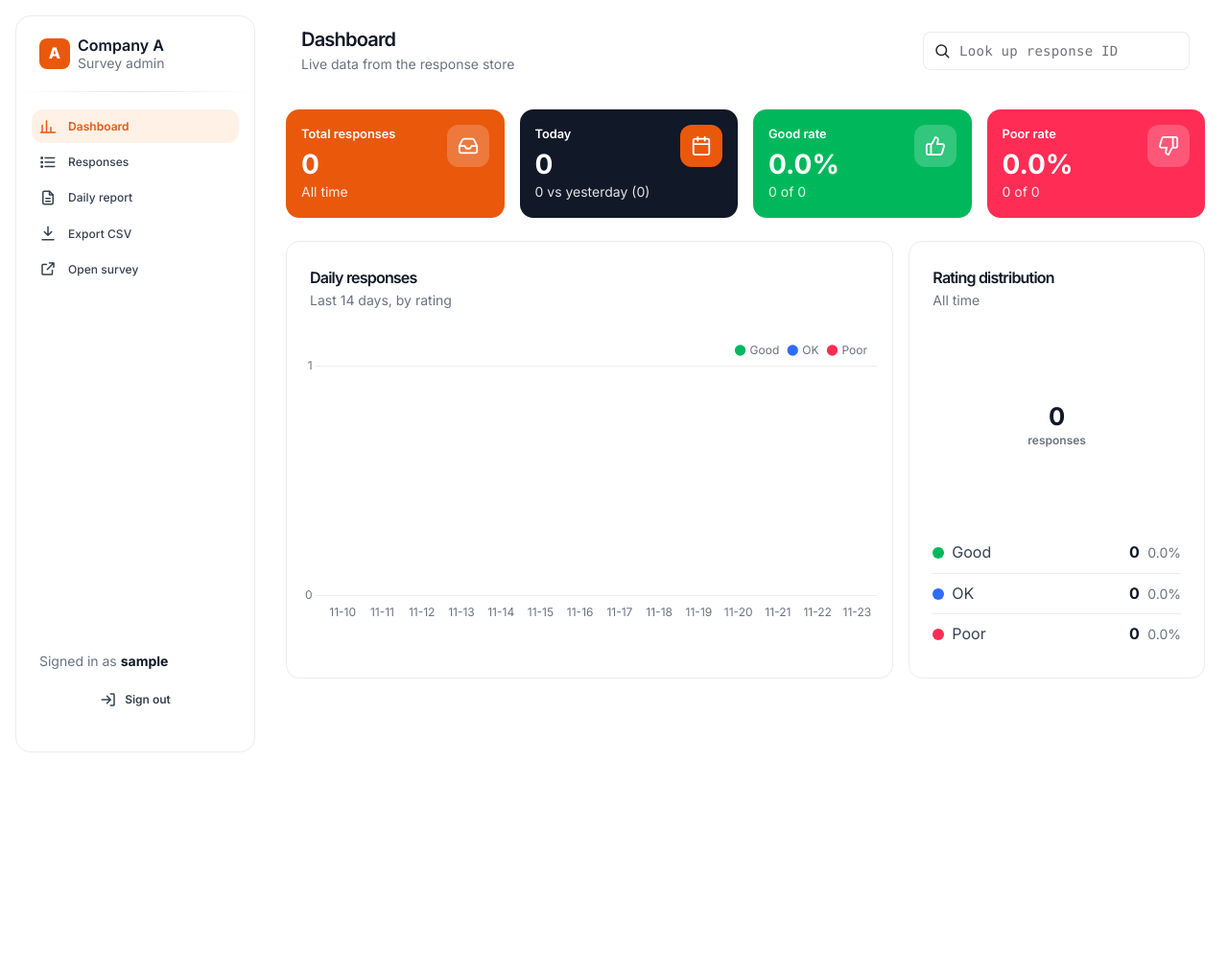
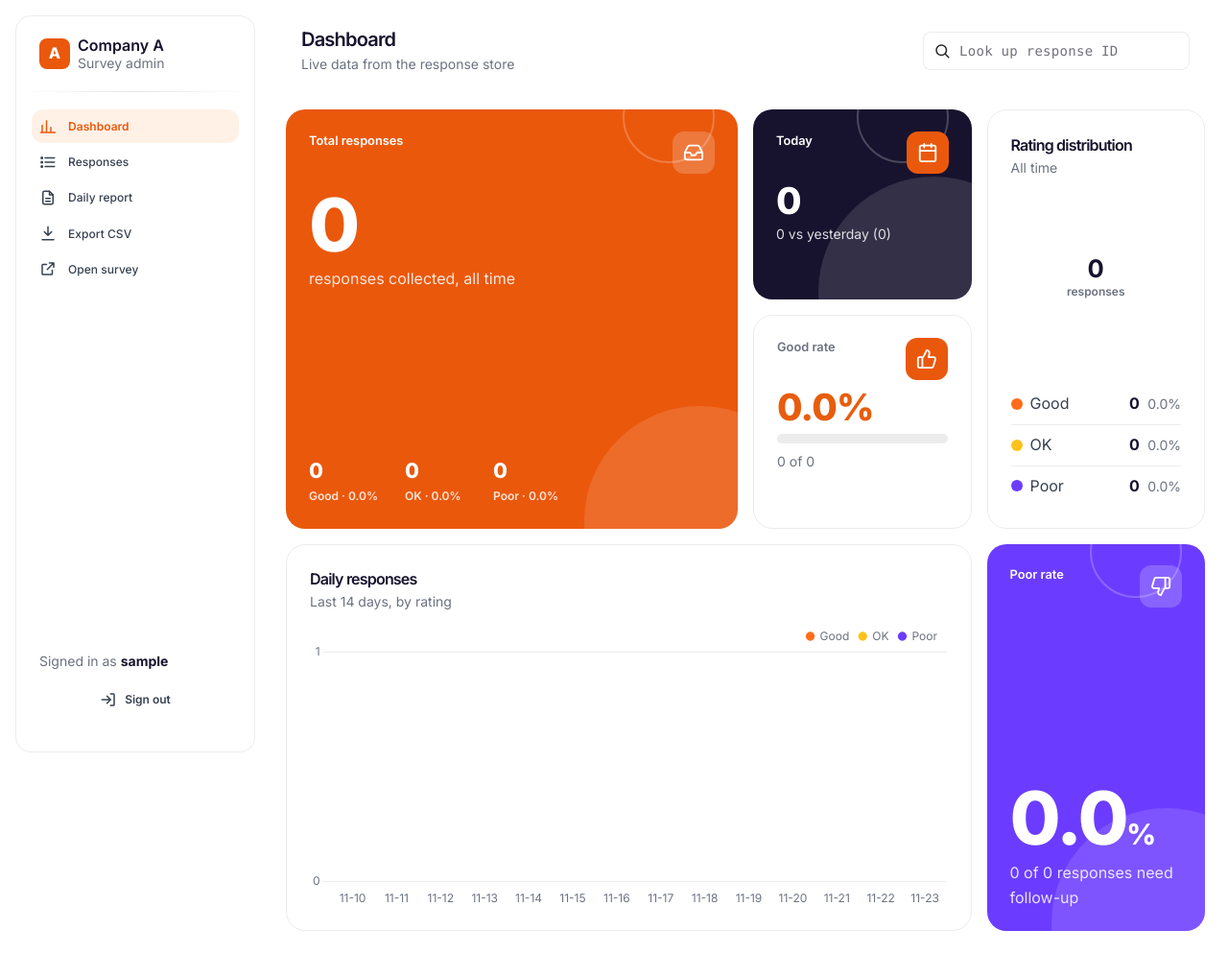
Before and after one commit to FanL9/swe309-cloud-survey, a Flask app: page /staff/ in a window 1280 px wide. Shown: the whole page at 96% size. Before the commit the page ends 784 px from the top, so only its background shows below. Run offline with Flask 3, Linux system fonts and the light colour scheme; the visitor is signed in with stand-in values (Sample User, id 1); data that the repository does not hold is empty; some libraries are stand-ins or nearby versions.

Commit message:
Redesign dashboard and report as bento layouts with orange, sunflower and violet palette

```diff
--- a/app/frontend/static/css/theme.css
+++ b/app/frontend/static/css/theme.css
@@ -11,17 +11,19 @@
   --brand: #ea580c;          /* orange: buttons, active nav, links, hero card */
   --brand-hover: #c2410c;
   --brand-soft: #fff1e6;     /* only for selected / hover backgrounds */
-  /* Rating colours, matched to the orange's saturation so none looks
-     washed out next to it. Orange vs electric blue is the strongest
-     complementary clash; green and hot red keep their usual meaning. */
-  --good: #00b85c;           /* vivid green */
-  --ok: #2e6bff;             /* electric blue */
-  --poor: #ff2d55;           /* hot red */
-  --good-text: var(--good);
-  --ok-text: var(--ok);
-  --poor-text: var(--poor);
+  /* Rating palette: no traffic lights. A warm family built on the brand
+     orange (orange -> sunflower) against one cool electric violet, plus a
+     violet-black ink. Orange and violet are near-complementary, so they
+     clash hard on white while still feeling like one system. */
+  --good: #ff6b1a;           /* bright orange */
+  --ok: #ffc21a;             /* sunflower yellow */
+  --ok-ink: #3d2c00;         /* text on yellow */
+  --poor: #6b3cff;           /* electric violet */
+  --good-text: #e85d0c;
+  --ok-text: #b07d00;
+  --poor-text: #5a2ee6;
   --muted: #9ca3af;          /* gray-400 */
-  --ink: #111827;            /* near black: headings, the dark card */
+  --ink: #17132e;            /* violet-black: headings, the dark block */
   --text: #374151;           /* gray-700: body text */
   --text-soft: #6b7280;      /* gray-500: secondary text */
   --line: #ececec;           /* borders */
@@ -131,7 +133,8 @@ a:hover { color: var(--brand-hover); }
 }
 /* Solid fill, white text and dot: same treatment as the orange buttons. */
 .badge-good { background-color: var(--good) !important; color: #fff; }
-.badge-ok   { background-color: var(--ok) !important; color: #fff; }
+.badge-ok   { background-color: var(--ok) !important; color: var(--ok-ink); }
+.badge-ok::before { background: var(--ok-ink) !important; opacity: 0.8; }
 .badge-poor { background-color: var(--poor) !important; color: #fff; }
 .badge-rating::before { background: rgba(255, 255, 255, 0.9); }
 .progress { background-color: var(--line); box-shadow: none; height: 8px; border-radius: 999px; }
@@ -214,6 +217,83 @@ a:hover { color: var(--brand-hover); }
 .tone-ok { background: var(--ok); }
 .tone-poor { background: var(--poor); }
 .tone-ink .stat-icon { background: var(--brand); }
+.tone-ok, .tone-ok .stat-label, .tone-ok .stat-value, .tone-ok p,
+.tone-ok .stat-value span { color: var(--ok-ink) !important; }
+.tone-ok .stat-sub { color: rgba(61, 44, 0, 0.8) !important; }
+.tone-ok .stat-icon { background: rgba(61, 44, 0, 0.12); }
+
+/* --- Bento layout: tiles of different sizes that interlock ---------------- */
+.bento { display: grid; gap: 1rem; grid-template-columns: repeat(4, minmax(0, 1fr)); }
+.bento-dash {
+  grid-template-areas:
+    "hero  hero  today dist"
+    "hero  hero  good  dist"
+    "trend trend trend poor";
+}
+.bento-report {
+  grid-template-areas:
+    "hero good good ok"
+    "hero mix  poor poor";
+}
+.a-hero { grid-area: hero; } .a-today { grid-area: today; } .a-good { grid-area: good; }
+.a-ok { grid-area: ok; } .a-poor { grid-area: poor; } .a-dist { grid-area: dist; }
+.a-trend { grid-area: trend; } .a-mix { grid-area: mix; }
+
+.tile {
+  position: relative; overflow: hidden;
+  border-radius: 1.25rem; padding: 1.4rem 1.5rem;
+  background: #fff; border: 1px solid var(--line);
+  display: flex; flex-direction: column; min-width: 0;
+}
+.tile-solid { border: 0; color: #fff; }
+.tile.tone-brand { background: var(--brand); }
+.tile.tone-ink { background: var(--ink); }
+.tile.tone-good { background: var(--good); }
+.tile.tone-ok { background: var(--ok); }
+.tile.tone-poor { background: var(--poor); }
+.tile-solid h2, .tile-solid .stat-label, .tile-solid .stat-value, .tile-solid p { color: inherit !important; }
+.tile-solid .stat-sub { opacity: 0.85; }
+/* Flat decorative circles break up the rectangles (no gradients). */
+.tile-solid::after {
+  content: ""; position: absolute; pointer-events: none;
+  width: 15rem; height: 15rem; border-radius: 50%;
+  right: -5rem; bottom: -7rem; background: rgba(255, 255, 255, 0.12);
+}
+.tile-solid::before {
+  content: ""; position: absolute; pointer-events: none;
+  width: 6rem; height: 6rem; border-radius: 50%;
+  right: 1.5rem; top: -2.5rem; border: 2px solid rgba(255, 255, 255, 0.22);
+}
+.tile.tone-ok { color: var(--ok-ink); }
+.tile.tone-ok::after { background: rgba(255, 255, 255, 0.35); }
+.tile.tone-ok::before { border-color: rgba(61, 44, 0, 0.15); }
+.tile > * { position: relative; z-index: 1; }
+
+.tile-head { display: flex; align-items: flex-start; justify-content: space-between; gap: 0.75rem; }
+.tile .stat-icon { background: rgba(255, 255, 255, 0.2); }
+.tile:not(.tile-solid) .stat-icon { background: var(--brand); }
+.tile.tone-ink .stat-icon { background: var(--brand); }
+.tile.tone-ok .stat-icon { background: rgba(61, 44, 0, 0.12); color: var(--ok-ink); }
+.mega { font-size: clamp(3rem, 6vw, 5rem); font-weight: 800; line-height: 1; letter-spacing: -0.03em; }
+.big { font-size: 2.4rem; font-weight: 800; line-height: 1.05; letter-spacing: -0.02em; }
+.tile-foot { margin-top: auto; }
+.mini-stats { display: flex; gap: 1.75rem; flex-wrap: wrap; }
+.mini-stats div { min-width: 4rem; }
+.mini-stats strong { display: block; font-size: 1.35rem; font-weight: 800; line-height: 1.1; }
+.mini-stats span { font-size: 0.75rem; font-weight: 600; opacity: 0.85; }
+.meter { height: 10px; border-radius: 999px; background: var(--line); overflow: hidden; }
+.meter > span { display: block; height: 100%; border-radius: 999px; }
+
+@media (max-width: 1199.98px) {
+  .bento { grid-template-columns: repeat(2, minmax(0, 1fr)); }
+  .bento-dash { grid-template-areas: "hero hero" "today good" "trend trend" "dist poor"; }
+  .bento-report { grid-template-areas: "hero hero" "good ok" "poor poor" "mix mix"; }
+}
+@media (max-width: 575.98px) {
+  .bento { grid-template-columns: minmax(0, 1fr); }
+  .bento-dash { grid-template-areas: "hero" "today" "good" "trend" "dist" "poor"; }
+  .bento-report { grid-template-areas: "hero" "good" "ok" "poor" "mix"; }
+}
 
 /* Total in the middle of the doughnut */
 .chart-center {
--- a/app/frontend/static/js/dashboard.js
+++ b/app/frontend/static/js/dashboard.js
@@ -25,9 +25,12 @@
           label: r,
           data: data.series[r],
           backgroundColor: palette[r],
-          borderRadius: 4,
+          // White gaps between stacked segments give a cleaner, tiled look.
+          borderColor: "#fff",
+          borderWidth: 2,
+          borderRadius: 6,
           borderSkipped: false,
-          maxBarThickness: 28,
+          maxBarThickness: 30,
         };
       }),
     },
@@ -57,14 +60,16 @@
         data: data.distribution,
         backgroundColor: ratings.map(function (r) { return palette[r]; }),
         borderColor: "#fff",
-        borderWidth: 3,
+        borderWidth: 4,
+        borderRadius: 8,
+        spacing: 2,
         hoverOffset: 4,
       }],
     },
     options: {
       responsive: true,
       maintainAspectRatio: false,
-      cutout: "70%",
+      cutout: "68%",
       plugins: { legend: { display: false } },
     },
   });
--- a/app/frontend/templates/staff/dashboard.html
+++ b/app/frontend/templates/staff/dashboard.html
@@ -5,49 +5,47 @@
 {% block heading %}Dashboard{% endblock %}
 {% block subheading %}Live data from the response store{% endblock %}
 {% block content %}
+{% set diff = today_total - yesterday_total %}
 
-{% set diff = today_total - yesterday_total %}
-{% set cards = [
-  ("Total responses", "{:,}".format(total), "All time", "inbox", "brand"),
-  ("Today", today_total, ("+" if diff > 0 else "") ~ diff ~ " vs yesterday (" ~ yesterday_total ~ ")", "calendar", "ink"),
-  ("Good rate", pct.Good ~ "%", counts.Good ~ " of " ~ total, "up", "good"),
-  ("Poor rate", pct.Poor ~ "%", counts.Poor ~ " of " ~ total, "down", "poor"),
-] %}
-<div class="row g-3 mb-4">
-  {% for label, value, sub, ico, tone in cards %}
-  <div class="col-6 col-xl-3">
-    <div class="card card-solid tone-{{ tone }} h-100"><div class="card-body p-3 d-flex align-items-start justify-content-between gap-2">
-      <div>
-        <p class="stat-label mb-1">{{ label }}</p>
-        <p class="stat-value mb-0">{{ value }}</p>
-        <p class="small mb-0 stat-sub">{{ sub }}</p>
+<div class="bento bento-dash">
+
+  <section class="tile tile-solid tone-brand a-hero">
+    <div class="tile-head">
+      <p class="stat-label mb-0">Total responses</p>
+      <span class="stat-icon">{{ icon("inbox", "") }}</span>
     </div>
-      <span class="stat-icon">{{ icon(ico, "") }}</span>
-    </div></div>
-  </div>
+    <p class="mega mt-3 mb-1">{{ "{:,}".format(total) }}</p>
+    <p class="stat-sub mb-4">responses collected, all time</p>
+    <div class="tile-foot mini-stats">
+      {% for r in ratings %}
+      <div><strong>{{ counts[r] }}</strong><span>{{ r }} · {{ pct[r] }}%</span></div>
       {% endfor %}
     </div>
+  </section>
 
-<div class="row g-3">
-  <div class="col-12 col-xl-8">
-    <div class="card h-100">
-      <div class="card-header px-4 pt-4 pb-0">
-        <h2 class="h6 fw-bold mb-0">Daily responses</h2>
-        <p class="small text-secondary mb-0">Last {{ trend_days }} days, by rating</p>
+  <section class="tile tile-solid tone-ink a-today">
+    <div class="tile-head">
+      <p class="stat-label mb-0">Today</p>
+      <span class="stat-icon">{{ icon("calendar", "") }}</span>
     </div>
-      <div class="card-body px-3 pb-3">
-        <div class="chart-box"><canvas id="trend-chart" aria-label="Daily responses by rating"></canvas></div>
+    <p class="big mt-2 mb-1">{{ today_total }}</p>
+    <p class="small stat-sub mb-0">{{ "+" if diff > 0 else "" }}{{ diff }} vs yesterday ({{ yesterday_total }})</p>
+  </section>
+
+  <section class="tile a-good">
+    <div class="tile-head">
+      <p class="stat-label mb-0">Good rate</p>
+      <span class="stat-icon">{{ icon("up", "") }}</span>
     </div>
-    </div>
-  </div>
-  <div class="col-12 col-xl-4">
-    <div class="card h-100">
-      <div class="card-header px-4 pt-4 pb-0">
+    <p class="big mt-2 mb-2" style="color: var(--good-text)">{{ pct.Good }}%</p>
+    <div class="meter mb-2"><span style="width: {{ pct.Good }}%; background: var(--good)"></span></div>
+    <p class="small text-secondary mb-0">{{ counts.Good }} of {{ total }}</p>
+  </section>
+
+  <section class="tile a-dist">
     <h2 class="h6 fw-bold mb-0">Rating distribution</h2>
-        <p class="small text-secondary mb-0">All time</p>
-      </div>
-      <div class="card-body px-4 pb-4">
-        <div class="chart-box chart-box-sm">
+    <p class="small text-secondary mb-2">All time</p>
+    <div class="chart-box chart-box-sm my-auto">
       <canvas id="dist-chart" aria-label="Rating distribution"></canvas>
       <div class="chart-center"><strong>{{ "{:,}".format(total) }}</strong><span>responses</span></div>
     </div>
@@ -59,9 +57,25 @@
       </li>
       {% endfor %}
     </ul>
+  </section>
+
+  <section class="tile a-trend">
+    <h2 class="h6 fw-bold mb-0">Daily responses</h2>
+    <p class="small text-secondary mb-2">Last {{ trend_days }} days, by rating</p>
+    <div class="chart-box"><canvas id="trend-chart" aria-label="Daily responses by rating"></canvas></div>
+  </section>
+
+  <section class="tile tile-solid tone-poor a-poor">
+    <div class="tile-head">
+      <p class="stat-label mb-0">Poor rate</p>
+      <span class="stat-icon">{{ icon("down", "") }}</span>
     </div>
+    <div class="tile-foot">
+      <p class="mega mb-1">{{ pct.Poor }}<span class="fs-3">%</span></p>
+      <p class="stat-sub mb-0">{{ counts.Poor }} of {{ total }} responses need follow-up</p>
     </div>
-  </div>
+  </section>
+
 </div>
 
 <script type="application/json" id="chart-data">{{ chart_data | tojson }}</script>
```
Also changed, not shown: app/frontend/templates/staff/report.html (+30 -29 lines). Lines whose indentation alone changed are shown as unchanged.
